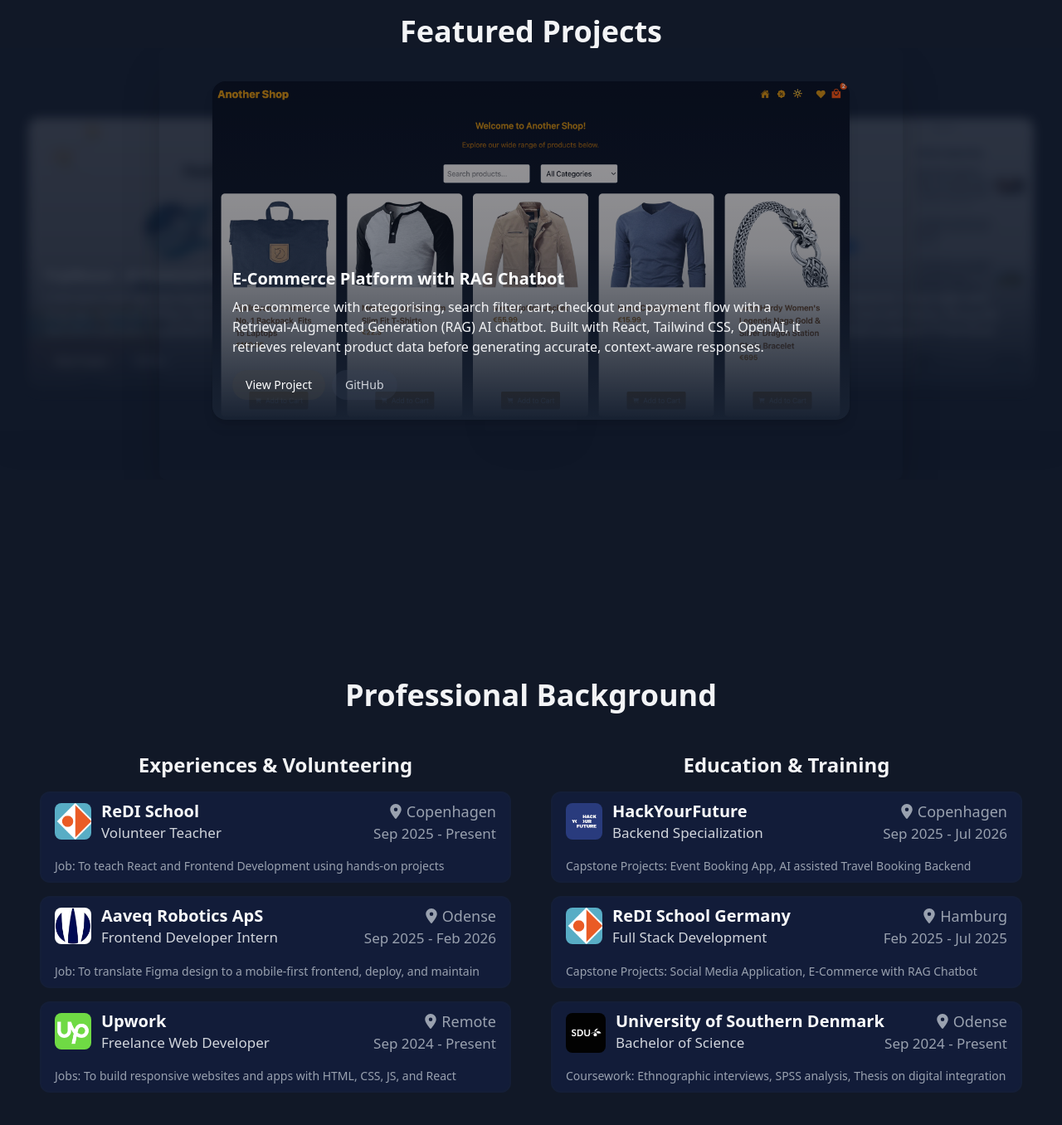
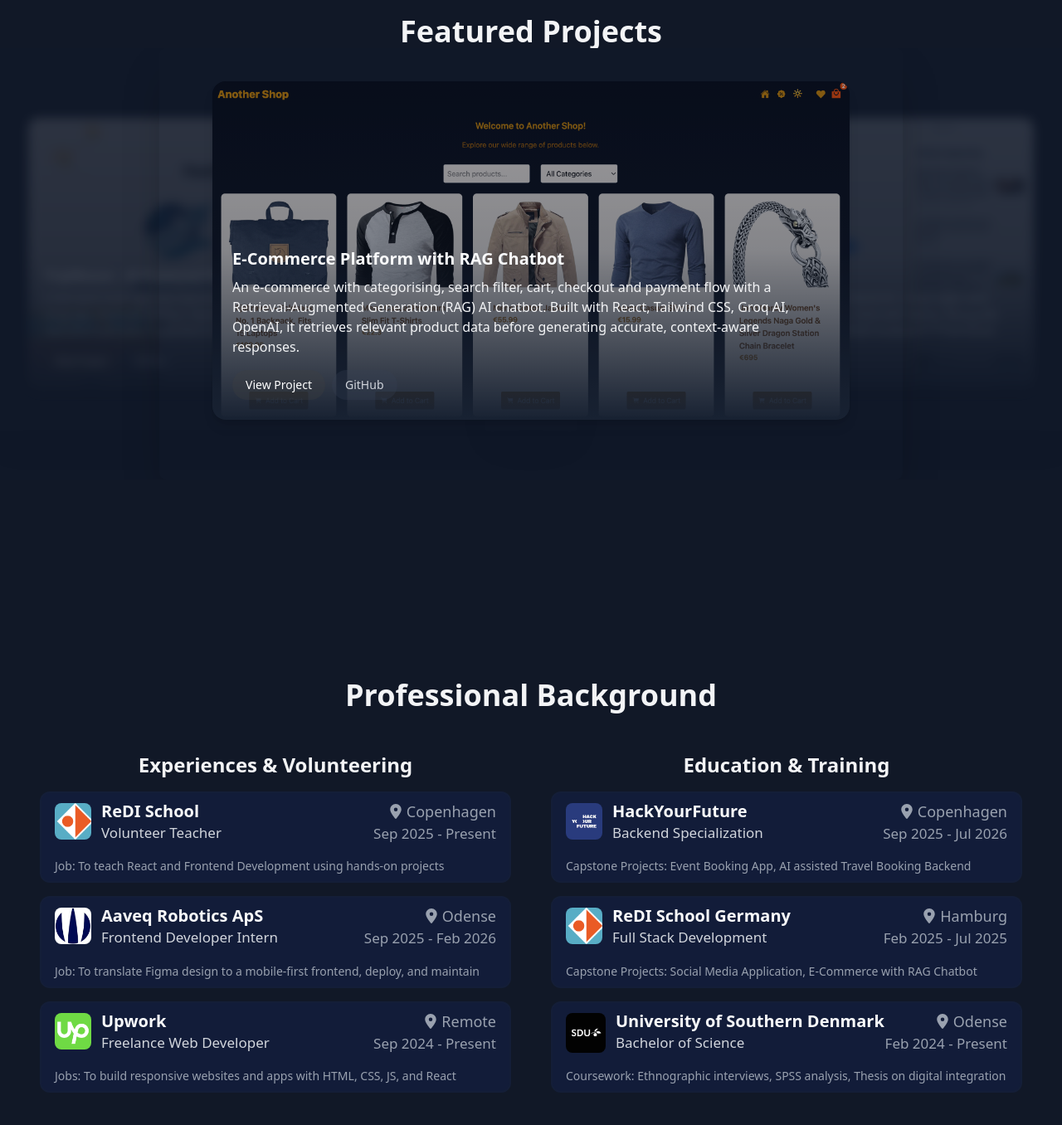
Before and after one commit to priyoarman/priyoarman, a Next.js app: page / in a window 1280 px wide. Shown: the part 1710-3066 px from the top of the page at 83% size. Built offline with nearby package versions, Linux system fonts and the light colour scheme; no server answers.

Commit message:
fix: update projects links

```diff
--- a/app/components/Background.jsx
+++ b/app/components/Background.jsx
@@ -74,7 +74,7 @@
       title: "University of Southern Denmark",
       subtitle: "Bachelor of Science",
       location: "Odense",
-      date: "Sep 2024 - Present",
+      date: "Feb 2024 - Present",
       description:
         "Coursework: Ethnographic interviews, SPSS analysis, Thesis on digital integration",
       direction: "right",
--- a/app/components/Projects.jsx
+++ b/app/components/Projects.jsx
@@ -16,14 +16,14 @@
     description:
       "A full-stack travel app that uses AI to help users find and compare flights through natural language. Built with Node.js, Express, PostgreSQL, and Groq AI, integrating the Duffel API for real-time flight data. Presented at Microsoft Copenhagen as HackYourFuture's capstone project.",
     image: tripweaveImg,
-    viewProjectLink: "https://tripweave.render.app",
+    viewProjectLink: "https://trip-weave-wbh3.onrender.com/",
     githubLink: "https://github.com/abikrithika/trip-weave",
   },
   {
     id: 2,
     title: "E-Commerce Platform with RAG Chatbot",
     description:
-      "An e-commerce with categorising, search filter, cart, checkout and payment flow with a Retrieval-Augmented Generation (RAG) AI chatbot. Built with React, Tailwind CSS, OpenAI, it retrieves relevant product data before generating accurate, context-aware responses.",
+      "An e-commerce with categorising, search filter, cart, checkout and payment flow with a Retrieval-Augmented Generation (RAG) AI chatbot. Built with React, Tailwind CSS, Groq AI, OpenAI, it retrieves relevant product data before generating accurate, context-aware responses.",
     image: ecomImg,
     viewProjectLink: "https://anothershop.vercel.app/",
     githubLink: "https://github.com/priyoarman/anothershop",
@@ -113,6 +113,10 @@
 
   const handlePointerDown = (event) => {
     if (event.button !== undefined && event.button !== 0) {
+      return;
+    }
+
+    if (event.target.closest("a")) {
       return;
     }
 
```
